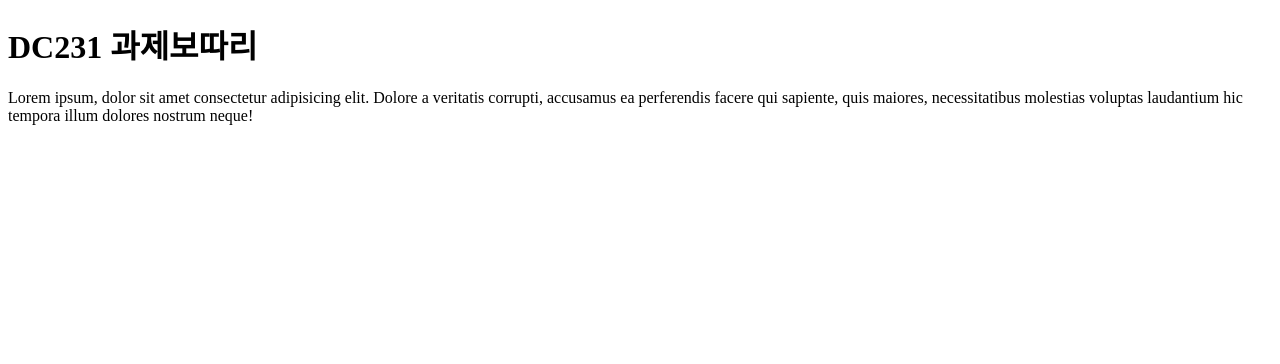
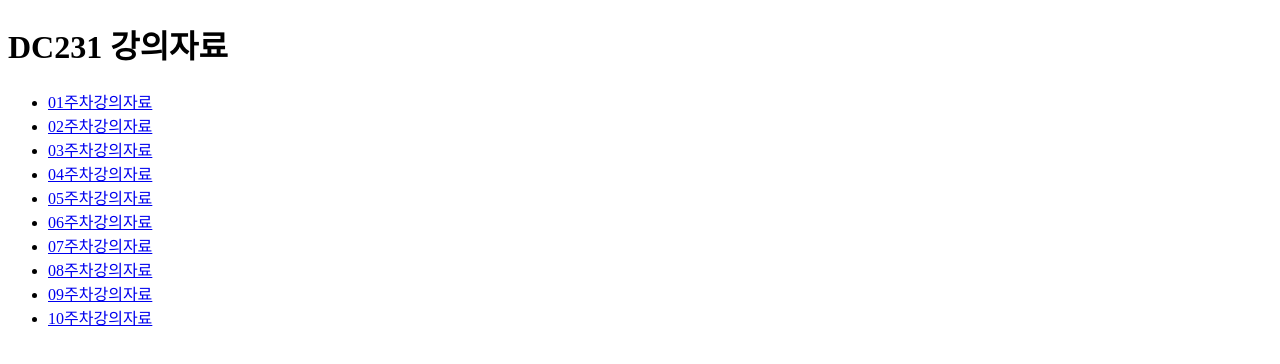
Before and after one commit to oahaz/DC231, a plain HTML site: page index.html in a window 1280 px wide. Drawn offline with Linux system fonts and the light colour scheme.

Commit message:
Add files via upload

```diff
--- a/index.html
+++ b/index.html
@@ -7,12 +7,19 @@
     <title>Document</title>
   </head>
   <body>
-    <h1>DC231 과제보따리</h1>
-    <p>
-      Lorem ipsum, dolor sit amet consectetur adipisicing elit. Dolore a
-      veritatis corrupti, accusamus ea perferendis facere qui sapiente, quis
-      maiores, necessitatibus molestias voluptas laudantium hic tempora illum
-      dolores nostrum neque!
-    </p>
+    <h1>DC231 강의자료</h1>
+    <ul>
+      <li><a href="w1/index.html">01주차강의자료</a></li>
+      <li><a href="w2/index.html">02주차강의자료</a></li>
+      <li><a href="w3/index.html">03주차강의자료</a></li>
+      <li><a href="w4/index.html">04주차강의자료</a></li>
+      <li><a href="w5/index.html">05주차강의자료</a></li>
+      <li><a href="w6/index.html">06주차강의자료</a></li>
+      <li><a href="w7/index.html">07주차강의자료</a></li>
+      <li><a href="w8/index.html">08주차강의자료</a></li>
+      <li><a href="w9/index.html">09주차강의자료</a></li>
+      <li><a href="w10/index.html">10주차강의자료</a></li>
+      <!-- (li>a[href="w$/index.html"]>{$$주차강의자료})*10 -->
+    </ul>
   </body>
 </html>
```
